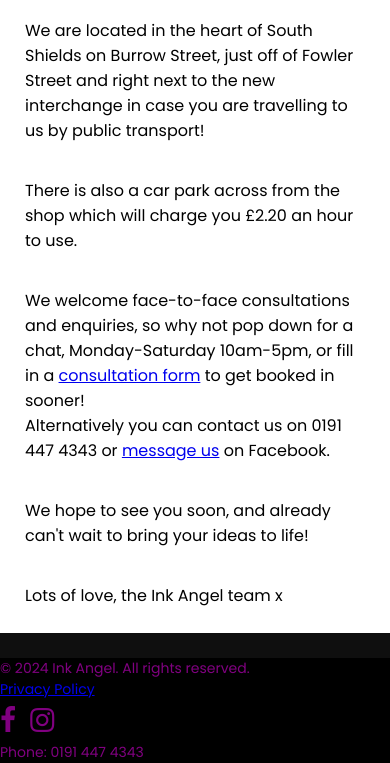
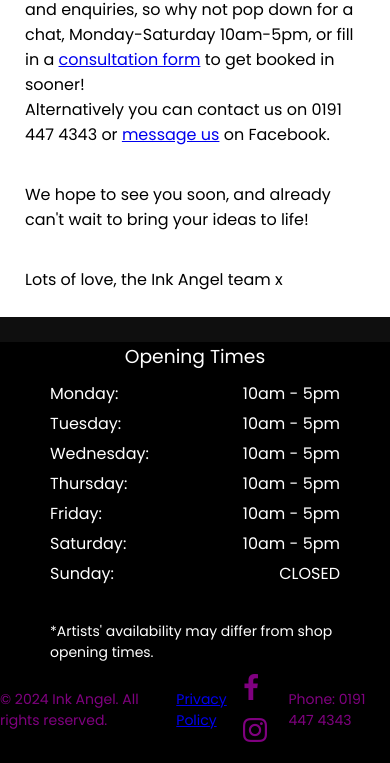
Before and after one commit to Baileyhall3/ink_angel, a plain HTML site: page index.html in a window 390 px wide. Shown: the part 4925-5688 px from the top of the page. Drawn offline with nearby package versions, Linux system fonts and the light colour scheme.

Commit message:
Updated footer

```diff
--- a/footer.html
+++ b/footer.html
@@ -1,4 +1,39 @@
 <footer class="footer">
+    <div class="time-container">
+        <h3 style="display: flex; align-items: center; justify-content: center; padding-bottom: 5px; color: white; font-weight: normal">Opening Times</h3>
+        <div class="row">
+            <div class="time-day">Monday:</div>
+            <div class="time-hour">10am - 5pm</div>
+        </div>
+        <div class="row">
+            <div class="time-day">Tuesday:</div>
+            <div class="time-hour">10am - 5pm</div>
+        </div>
+        <div class="row">
+            <div class="time-day">Wednesday:</div>
+            <div class="time-hour">10am - 5pm</div>
+        </div>
+        <div class="row">
+            <div class="time-day">Thursday:</div>
+            <div class="time-hour">10am - 5pm</div>
+        </div>
+        <div class="row">
+            <div class="time-day">Friday:</div>
+            <div class="time-hour">10am - 5pm</div>
+        </div>
+        <div class="row">
+            <div class="time-day">Saturday:</div>
+            <div class="time-hour">10am - 5pm</div>
+        </div>
+        <div class="row">
+            <div class="time-day">Sunday:</div>
+            <div class="time-hour">CLOSED</div>
+        </div>
+        <br>
+        <div class="row">
+            <p>*Artists' availability may differ from shop opening times.</p>
+        </div>
+    </div>
     <div class="footer-content">
         <p>&copy; 2024 Ink Angel. All rights reserved.</p>
         <p><a href="privacy-policy.html">Privacy Policy</a></p>
--- a/styling/styling.css
+++ b/styling/styling.css
@@ -96,7 +96,7 @@ body{
 .nav-menu ul {
     margin: 0;
     list-style: none;
-    /* padding-right: 250px; */
+    padding-right: 250px;
 }
 
 .nav-menu ul li {
@@ -175,7 +175,7 @@ body{
 .footer-content {
     max-width: 1100px;
     margin: 0 auto;
-    /* display: flex; */
+    display: flex;
     justify-content: space-between;
     align-items: center;
     color: purple;
@@ -400,7 +400,7 @@ p{
 }
 .artist-grid img {
     width: 100%;
-    height: auto;
+    height: 300px;
     border-radius: 8px;
 }
 
@@ -427,7 +427,7 @@ p{
 }
 .text-box {
     margin-left: 10px;
-    width: 100%;
+    width: 49%;
     box-sizing: border-box;
     padding-left: 20px;
     padding-right: 20px;
@@ -521,8 +521,8 @@ p{
 
 .time-hour {
     width: calc(50% - 12.5px); /* 50% width minus half of the gap */
-    /* text-align: right; */
-
+    text-align: right;
+    padding-left: 25px; /* Ensures 25px gap between day and time */
 }
 
 .artist-contact {
@@ -714,9 +714,9 @@ button:hover {
 
 .time-container {
     box-sizing: border-box;
-    /* width: 50%; */
+    width: 25%;
+    max-width: 400px;
     color: white;
-
     padding: 0 25px;
     /* background-color: darkgray; */
 }
@@ -736,6 +736,12 @@ button:hover {
     }
 
     .nav-container {
+        display: flex;
+        justify-content: space-between; /* Ensures space between logo and menu */
+        align-items: center;
+        max-width: 1100px;
+        margin: 0 auto; /* Centers the content */
+        width: 100%;
         padding: 0 20px; /* Adds padding on the sides */
     }
 
@@ -844,6 +850,11 @@ button:hover {
         align-items: center;  /* Align items vertically in the center */
         justify-content: center; /* Center items horizontally */
     }
+    .artist-grid img {
+        width: 100%;
+        height: 250px;
+        border-radius: 8px;
+    }
 
     .col1 iframe {
         height: 300px;
@@ -874,4 +885,12 @@ button:hover {
     .form-group-consult {
         justify-content: center;
     }
+
+    .time-container {
+        box-sizing: border-box;
+        width: 100%;
+        color: white;
+        padding: 0 25px;
+        /* background-color: darkgray; */
+    }
 }
```
